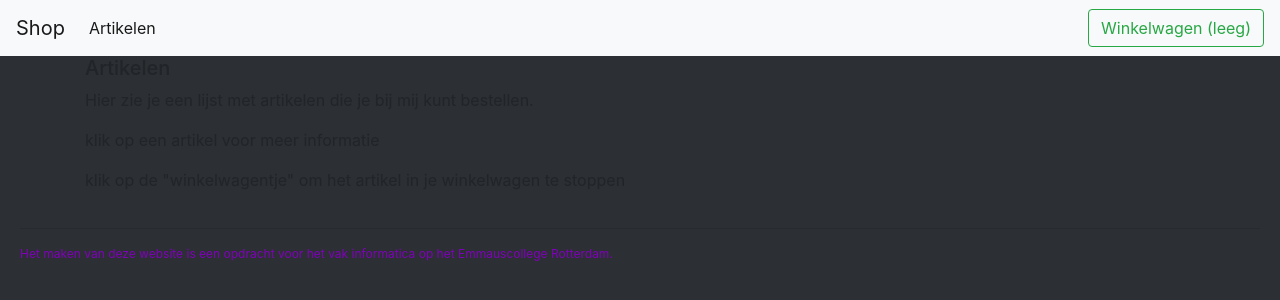
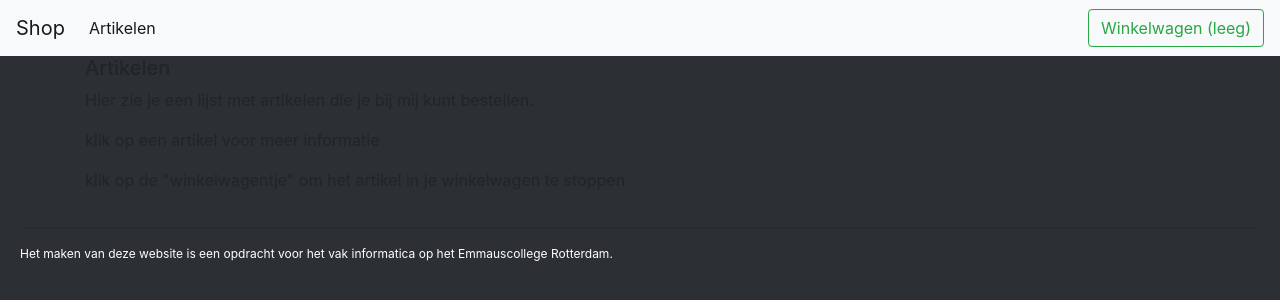
Before and after one commit to emmaus-5v/webshop-5vin2-nick-bastiaan, a website: page web/index.html in a window 1280 px wide. Drawn offline with nearby package versions, Linux system fonts and the light colour scheme; no server answers.

Commit message:
ßwDUAHS8hd8ASDHA*HD

```diff
--- a/web/css/style.css
+++ b/web/css/style.css
@@ -4,7 +4,7 @@ body{background-color: rgb(44, 47, 51);}
 footer {
   margin: 20px;
   font-size: 12px;
-  color: rgb(129, 0, 189);
+  color: rgb(255, 255, 255);
 
 }
 
```
